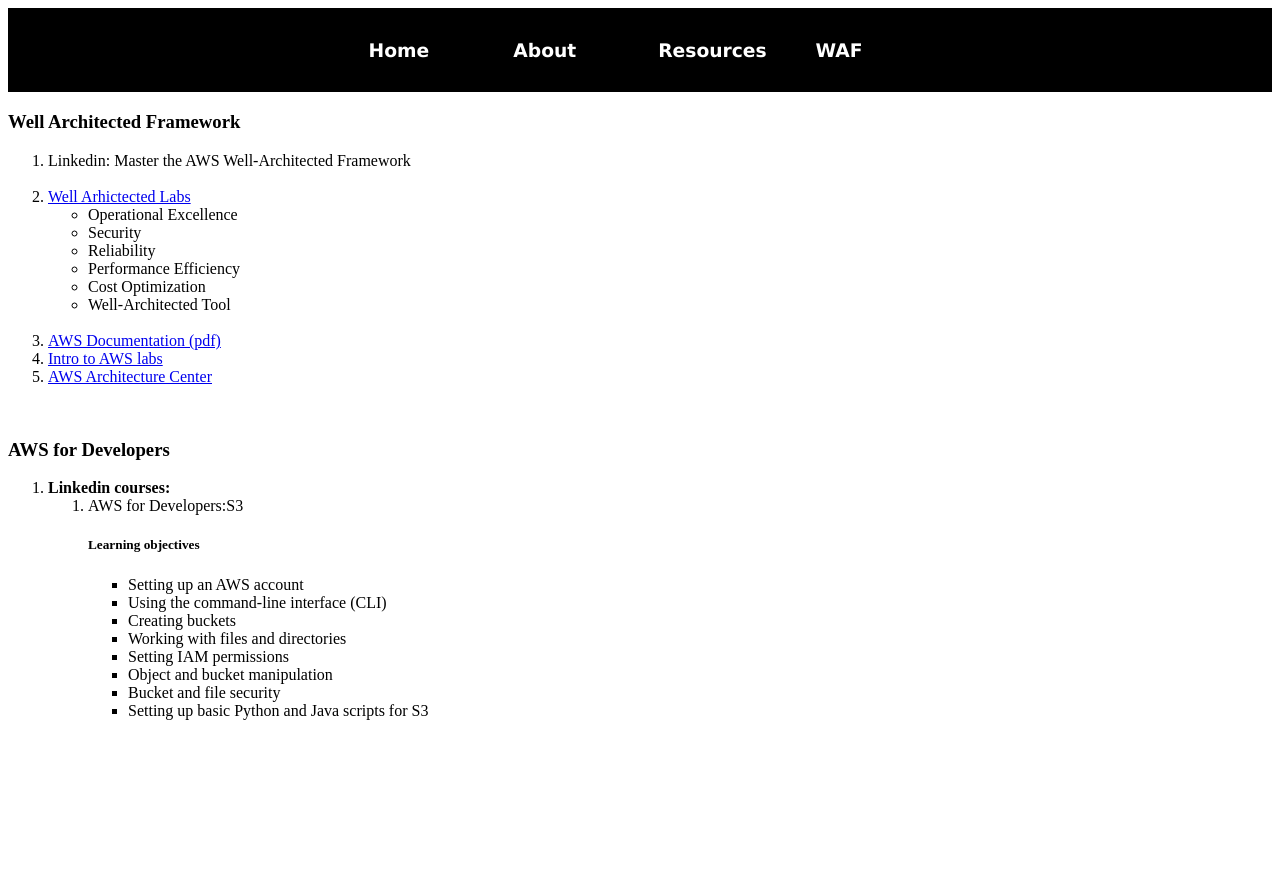
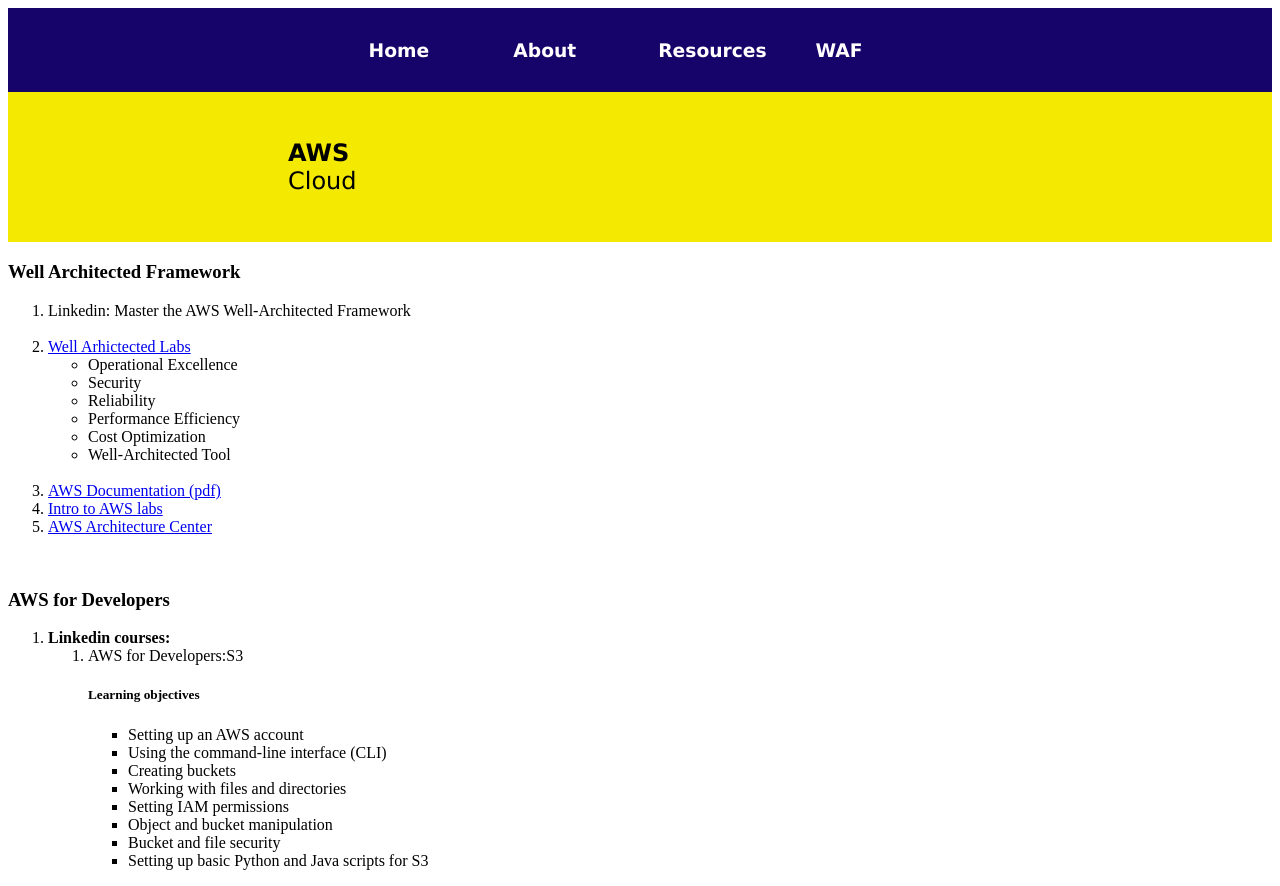
Before and after one commit to JustPLegend/aws-devops-resources, a plain HTML site: page index.html in a window 1280 px wide. Before the commit the page ends 800 px from the top, so only its background shows below. Drawn offline with Linux system fonts and the light colour scheme.

Commit message:
Under navbar added second table with description -AWS Cloud -

```diff
--- a/index.html
+++ b/index.html
@@ -9,7 +9,7 @@
 
 <body>
 
-    <table width="100%" height="60" border="0" cellspacing="6" cellpadding="5" bgcolor="#000000">
+    <table width="100%" height="60" border="0" cellspacing="6" cellpadding="5" bgcolor=" #17046a">
 
         <td align="left">
             <table width="547" border="0" align="center" cellpading="1" cellspacing="1">
@@ -43,6 +43,26 @@
             </td>
 
     </table>
+
+    <table width="100%" height="150px" border="0" cellspacing="5" cellpadding="5" bgcolor=" #f4e901">
+            <tr>
+                <td align="center">
+                    <table width="708" border="0" cellspacing="1" cellpadding="1">
+
+                        <tr>
+                            <td width="338" align="left"><font face="Verdana,Geneva, sans-serif" color="black" size="5"><strong> AWS </strong>
+                                <br/>
+                            Cloud </font></td>
+
+                        </tr>
+
+
+                    </table>
+                </td>
+
+
+            </tr>
+        </table>
 
 
 
```
